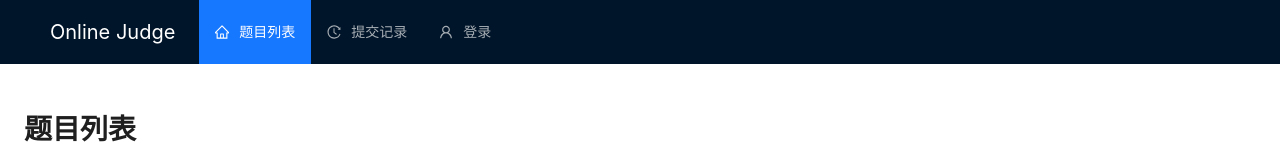
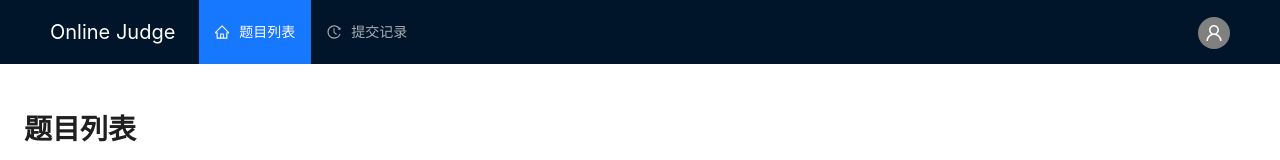
Before and after one commit to JQ-21/oj_jq, a React (Create React App) app: page / in a window 1280 px wide. Shown: the top 160 px of the page. Built offline with nearby package versions, Linux system fonts and the light colour scheme.

Commit message:
更改登录

```diff
--- a/src/components/Navbar.js
+++ b/src/components/Navbar.js
@@ -1,5 +1,5 @@
 import React from 'react';
-import { Layout, Menu } from 'antd';
+import { Layout, Menu, Avatar } from 'antd';
 import { Link, useLocation } from 'react-router-dom';
 import { HomeOutlined, CodeOutlined, HistoryOutlined, UserOutlined } from '@ant-design/icons';
 
@@ -19,16 +19,12 @@ const Navbar = () => {
       icon: <HistoryOutlined />,
       label: <Link to="/submissions">提交记录</Link>,
     },
-    {
-      key: '/login',
-      icon: <UserOutlined />,
-      label: <Link to="/login">登录</Link>,
-    },
   ];
 
   return (
-    <Header>
-      <div className="logo" style={{ float: 'left', color: 'white', fontSize: '20px', marginRight: '24px' }}>
+    <Header style={{ display: 'flex', justifyContent: 'space-between', alignItems: 'center' }}>
+      <div style={{ display: 'flex', alignItems: 'center' }}>
+        <div className="logo" style={{ color: 'white', fontSize: '20px', marginRight: '24px' }}>
           Online Judge
         </div>
         <Menu
@@ -36,7 +32,18 @@ const Navbar = () => {
           mode="horizontal"
           selectedKeys={[location.pathname]}
           items={menuItems}
+          style={{ flex: 1 }}
         />
+      </div>
+      <Link to="/login">
+        <Avatar
+          icon={<UserOutlined />}
+          style={{
+            backgroundColor: '#808080',
+            cursor: 'pointer'
+          }}
+        />
+      </Link>
     </Header>
   );
 };
```
Also changed, not shown: src/action/index.js (added, +9 -0 lines), src/store/index.ts (added). Lines whose indentation alone changed are shown as unchanged.
